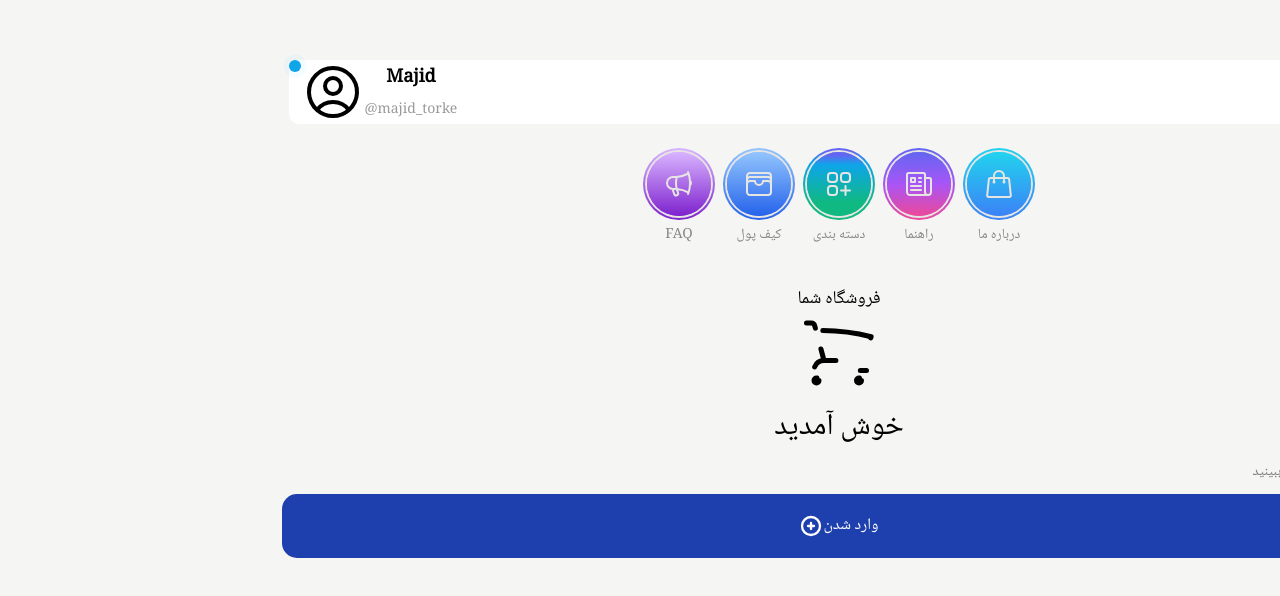
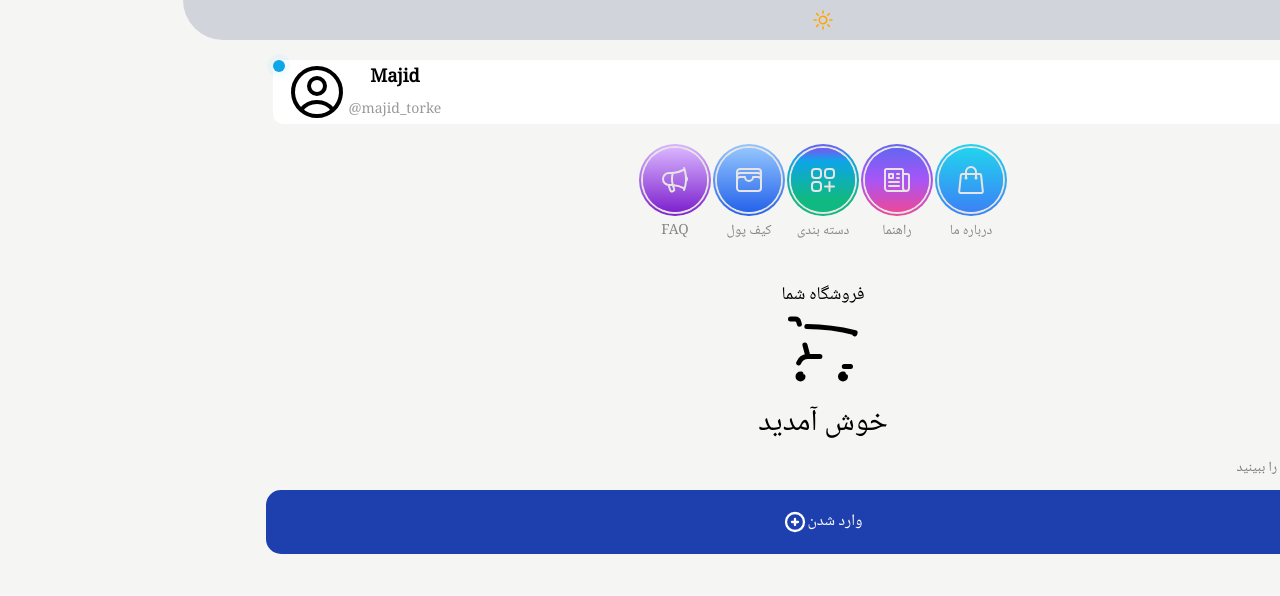
Before and after one commit to RahmanTavakoli/react-miniapp, a React (Create React App) app: page / in a window 1280 px wide. Shown: the top 596 px of the page. Built offline with nearby package versions, Linux system fonts and the light colour scheme.

Commit message:
debug home UI -2

```diff
--- a/src/Pages/Home.js
+++ b/src/Pages/Home.js
@@ -42,7 +42,7 @@ export const Home=()=>{
              {/* <!-- AboutUs -->  */}
             <div>
                 <Link  to='/AboutUs'>
-                <button className="ring-0 bg-gradient-to-b from-cyan-400 to-blue-500 rounded-full p-1 m-1 focus:ring-blue-100 focus:ring-0">
+                <button className="ring-0 bg-gradient-to-b from-cyan-400 to-blue-500 rounded-full p-1 focus:ring-blue-100 focus:ring-0">
                     <div className="ring-2 ring-stone-200 bg-gradient-to-b from-cyan-400 to-blue-500 p-4 rounded-full dark:ring-gray-800">
                         <span className="text-stone-200 ">
                             <svg xmlns="http://www.w3.org/2000/svg" fill="none" viewBox="0 0 24 24" stroke-width="1.5"
@@ -59,7 +59,7 @@ export const Home=()=>{
             {/* <!-- Tutorial -->  */}
             <div>
                 <Link to='/Help'>
-                <button className="ring-0 bg-gradient-to-b from-indigo-500 via-purple-500 to-pink-500 rounded-full p-1 m-1 focus:ring-blue-100 focus:ring-0">
+                <button className="ring-0 bg-gradient-to-b from-indigo-500 via-purple-500 to-pink-500 rounded-full mx-0.5 p-1 focus:ring-blue-100 focus:ring-0">
                     <div className="ring-2 ring-stone-200 bg-gradient-to-b from-indigo-500 via-purple-500 to-pink-500 p-4 rounded-full  dark:ring-gray-800">
                         <span className="text-stone-200 ">
                             <svg xmlns="http://www.w3.org/2000/svg" fill="none" viewBox="0 0 24 24" stroke-width="1.5"
@@ -77,7 +77,7 @@ export const Home=()=>{
             <div>
                 <Link to='/Category'>
                 <button
-                    className="ring-0 bg-gradient-to-b from-indigo-500 from-5% via-sky-500 via-20% to-emerald-500 to-80% rounded-full p-1 m-1 focus:ring-blue-100 focus:ring-0">
+                    className="ring-0 bg-gradient-to-b from-indigo-500 from-5% via-sky-500 via-20% to-emerald-500 to-80% rounded-full p-1 focus:ring-blue-100 focus:ring-0">
                     <div className="ring-2 ring-stone-200 bg-gradient-to-b from-indigo-500 from-5% via-sky-500 via-20% to-emerald-500 to-80% p-4 rounded-full  dark:ring-gray-800">
                         <span className="text-stone-200 ">
                             <svg xmlns="http://www.w3.org/2000/svg" fill="none" viewBox="0 0 24 24" stroke-width="1.5"
@@ -94,7 +94,7 @@ export const Home=()=>{
              {/* <!-- Wallet -->  */}
             <div>
                 <Link to='/Wallet'>
-                <button className="ring-0 bg-gradient-to-b from-blue-300 to-blue-600 rounded-full p-1 m-1 focus:ring-blue-100 focus:ring-0">
+                <button className="ring-0 bg-gradient-to-b from-blue-300 to-blue-600 rounded-full mx-0.5 p-1 focus:ring-blue-100 focus:ring-0">
                     <div className="ring-2 ring-stone-200 bg-gradient-to-b from-blue-300 to-blue-600 p-4 rounded-full  dark:ring-gray-800">
                         <span className="text-stone-200 ">
                         <svg xmlns="http://www.w3.org/2000/svg" fill="none" viewBox="0 0 24 24" stroke-width="1.5" stroke="currentColor" className="size-8">
@@ -113,7 +113,7 @@ export const Home=()=>{
             <div>
                 <Link to='/FAQ'>
                 <button
-                    className="ring-0 bg-gradient-to-b from-purple-300 to-purple-700 rounded-full p-1 m-1 focus:ring-blue-100 focus:ring-0">
+                    className="ring-0 bg-gradient-to-b from-purple-300 to-purple-700 rounded-full p-1 focus:ring-blue-100 focus:ring-0">
                     <div className="ring-2 ring-stone-200 bg-gradient-to-b from-purple-300 to-purple-700 p-4 rounded-full  dark:ring-gray-800">
                         <span className="text-stone-200 ">
                             <svg xmlns="http://www.w3.org/2000/svg" fill="none" viewBox="0 0 24 24" stroke-width="1.5"
--- a/src/Pages/ThemeSwitcher.js
+++ b/src/Pages/ThemeSwitcher.js
@@ -18,7 +18,7 @@ const ThemeSwitcher = () => {
   return (
     <button
       onClick={toggleDarkMode}
-      className="p-2 bg-gray-300 dark:bg-gray-800 text-black dark:text-white rounded-full flex items-center justify-center"
+      className="p-2 w-full bg-gray-300 dark:bg-gray-800 text-black dark:text-white rounded-b-full flex items-center justify-center"
     >
       {darkMode ? (
         <svg xmlns="http://www.w3.org/2000/svg" fill="none" viewBox="0 0 24 24" stroke-width="1.5" stroke="#ffffff" class="size-6">
```
